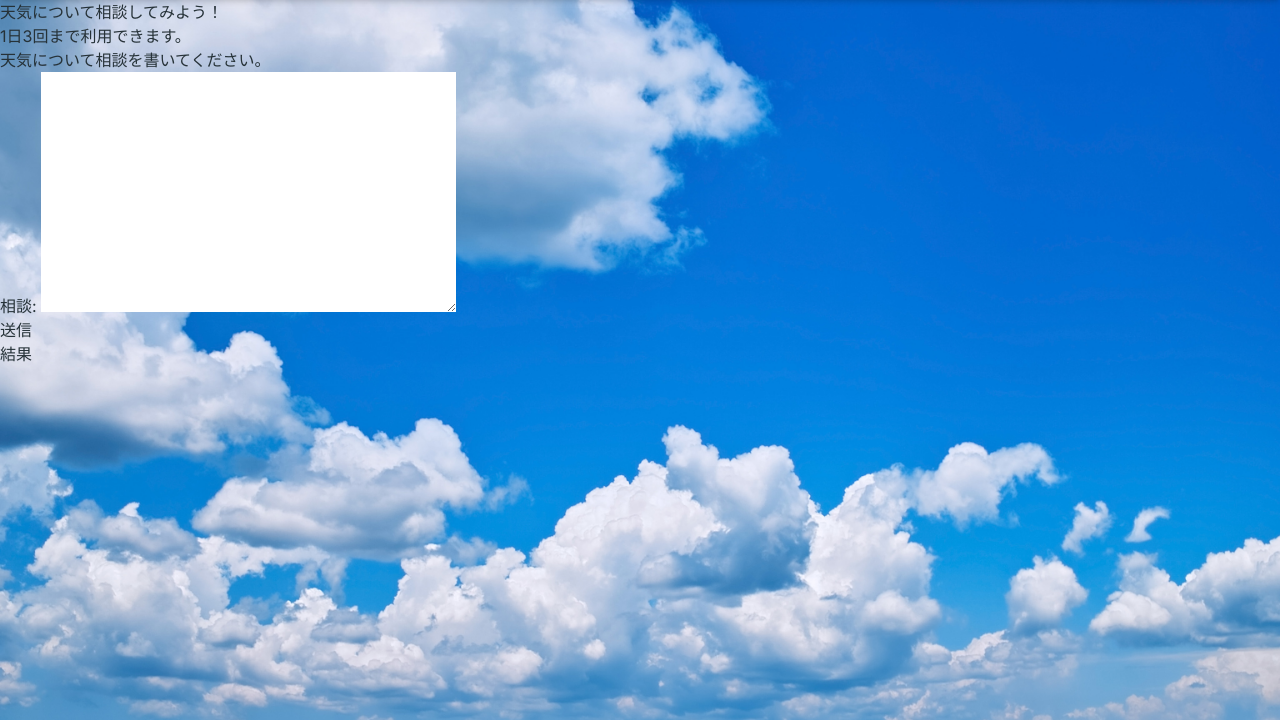
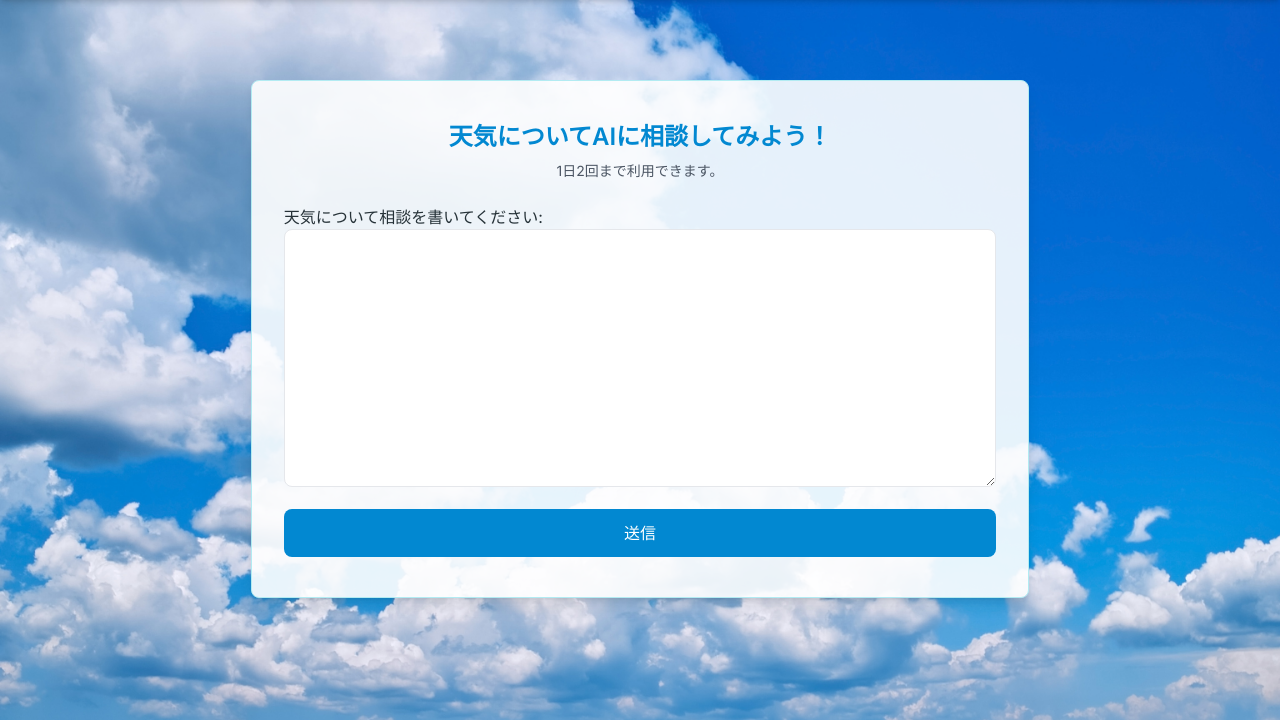
Before and after one commit to monaka0309/SoraGuchi, a Django app: page /soraguchi/chat_view in a window 1280 px wide. Shown: the part 80-800 px from the top of the page. Run offline with Django 5.2, Linux system fonts and the light colour scheme; the visitor is signed in with stand-in values (Sample User, id 1); parts of the project's set-up code (start-up, migrations or seed data) failed here and were passed over; some libraries are stand-ins or nearby versions.

Commit message:
Add: AI相談機能のUIの実装。

```diff
--- a/SoraGuchiApp/forms.py
+++ b/SoraGuchiApp/forms.py
@@ -109,4 +109,7 @@ class AiModelForm(forms.ModelForm):
     class Meta:
         model = Ai_conversations
         fields = ["content"]
-        labels = {"content": "相談"}
+        labels = {"content": "天気について相談を書いてください"}
+        widgets = {
+            'content': forms.Textarea(attrs={'class': 'w-full px-4 py-2 border rounded-lg focus:outline-none focus:ring-2 focus:ring-[#0288d1] mt-2" rows="4"'})
+        }
--- a/SoraGuchiApp/views.py
+++ b/SoraGuchiApp/views.py
@@ -190,15 +190,17 @@ def chat_view(request):
         }
     })
 
-    response_body = generate_text(model_id, body)
-    output_text = response_body['results'][0]['outputText'] if response_body['results'] else "結果なし"
+    # response_body = generate_text(model_id, body)
 
-    print(f"入力トークン: {response_body['inputTextTokenCount']}")
+    # output_text = response_body['results'][0]['outputText'] if response_body['results'] else "結果なし"
+    output_text = "申し訳ありません。ただいまメンテナンス中により、使用できません。"
 
-    for result in response_body['results']:
-        print(f"トークン数: {result['tokenCount']}")
-        print(f"結果: {result['outputText']}")
-        print(f"Completion reason: {result['completionReason']}")
+    # コンソールで出力確認。
+    # print(f"入力トークン: {response_body['inputTextTokenCount']}")
+    # for result in response_body['results']:
+    #     print(f"トークン数: {result['tokenCount']}")
+    #     print(f"結果: {result['outputText']}")
+    #     print(f"Completion reason: {result['completionReason']}")
 
     return render(request, "ai/result.html", context={
         "content": prompt,
--- a/templates/ai/chat_view.html
+++ b/templates/ai/chat_view.html
@@ -2,28 +2,22 @@
 {% block content %}
 {% load static %}
 
-<div>
-    <h1>天気について相談してみよう！</h1>
-    {% if not user.is_authenticated %}
-        <p>ログインすれば利用できます。</p>
-    {% endif %}
-    <p>1日3回まで利用できます。</p>
-    <form method="POST">
-        {% csrf_token %}
-        <label for="ask">天気について相談を書いてください。</label><br>
-        {{ aiForm.as_p }}
-        <button type="submit">送信</button>
-    </form>
+<div class="mt-20 flex items-center justify-center">
+    <div class="max-w-1/3 mx-auto px-8 py-10 bg-white bg-opacity-90 shadow-lg rounded-lg border border-[#b2ebf2]">
+        <h1 class="text-2xl font-semibold text-center text-[#0288d1]">天気についてAIに相談してみよう！</h1>
+        {% if not user.is_authenticated %}
+            <p class="text-center text-sm text-gray-600 mt-2">ログインすれば利用できます。</p>
+        {% endif %}
 
+        <p class="text-center text-sm text-gray-600 mt-2">1日2回まで利用できます。</p>
 
-    <h2>結果</h2>
-    {% if message %}
-        <p>{{ message }}</p>
-    {% endif %}
-    {% if response %}
-        <p>{{ response }}</p>
-    {% endif %}
+        <form method="POST" class="mt-6 space-y-4">
+            {% csrf_token %}
+            {{ aiForm.as_p }}
 
+            <button type="submit" class="w-full py-3 bg-[#0288d1] text-white rounded-lg hover:bg-[#0277bd] transition duration-300">送信</button>
+        </form>
+    </div>
 </div>
 
 {% endblock %}
```
Also changed, not shown: templates/ai/result.html (+26 -9 lines).
